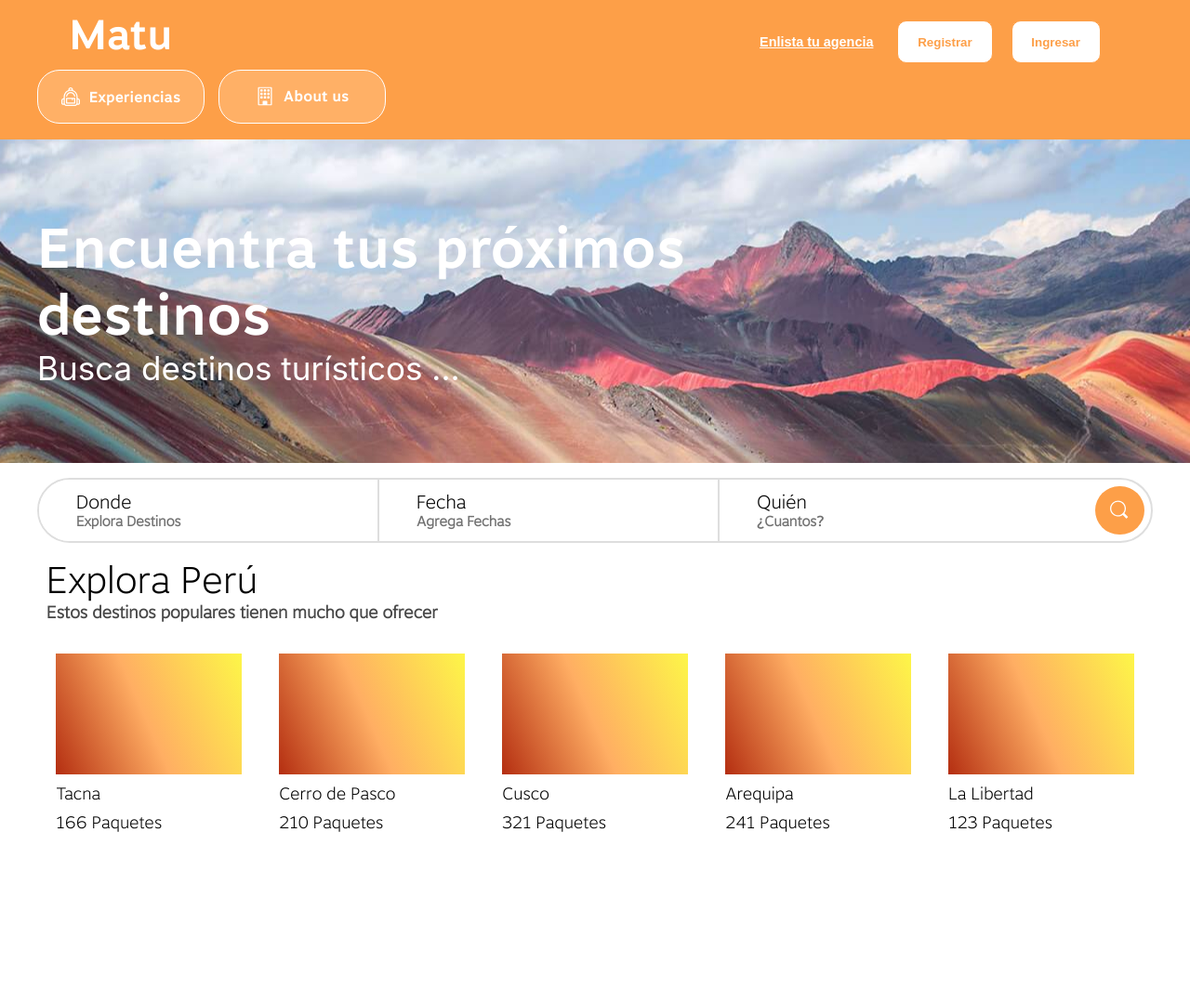
After one commit to roquidev/Matu, a Django app: page /demo/ in a window 1280 px wide. The commit adds this page. Shown: the whole page at 93% size. Run offline with Django 4.2, Linux system fonts and the light colour scheme.

Commit message:
Demo Page
Initial Commit

```diff
--- /dev/null
+++ b/static/demo.css
@@ -0,0 +1,367 @@
+@font-face {
+    font-family: Motiva-Light;
+    src: local("Motiva-Sans-Light"),
+        url("../static/fonts/Motiva-Sans-Light.ttf") format("truetype");
+}
+
+@font-face {
+    font-family: Motiva-Bold;
+    src: local("Motiva-Sans-Bold"),
+        url("../static/fonts/Motiva-Sans-Bold.ttf") format("truetype");
+}
+
+body {
+    margin: 0;
+}
+
+.matu-logo {
+    position: relative;
+    font-family: Motiva-Bold;
+}
+.logo {
+    position: absolute;
+    top: -0.03rem;
+    left: 0;
+    width: 11.25rem;
+    height: 4.69rem;
+    display: flex;
+    flex-direction: row;
+    align-items: center;
+    justify-content: center;
+    font-size: 2.81rem;
+}
+.building-1-icon {
+    position: relative;
+    width: 1.25rem;
+    height: 1.25rem;
+    overflow: hidden;
+    flex-shrink: 0;
+    object-fit: cover;
+}
+
+/* Buttons */
+
+button {
+    cursor: pointer;
+}
+
+button:hover {
+    transition: all 0.5s ease;
+}
+
+.header-component {
+    background-color: #fd9f48;
+    width: 120rem;
+    overflow: hidden;
+    display: flex;
+    flex-direction: row;
+    align-items: start;
+    justify-content: space-between;
+    padding: 0 22.5rem;
+    box-sizing: border-box;
+}
+
+/* left side */
+
+.left-side {
+    position: relative;
+    width: 23.44rem;
+    height: 9.38rem;
+    flex-shrink: 0;
+}
+
+.about-us {
+    top: 4.66rem;
+    left: 12.19rem;
+}
+.experiences {
+    top: 4.69rem;
+    left: 0;
+}
+
+.about-us,
+.experiences {
+    position: absolute;
+    border-radius: 24px;
+    background-color: #ffb066;
+    color: white;
+    border: 1px solid #fff;
+    box-sizing: border-box;
+    width: 11.25rem;
+    height: 3.63rem;
+    overflow: hidden;
+    display: flex;
+    flex-direction: row;
+    align-items: center;
+    justify-content: center;
+    padding: 0 0.81rem;
+    gap: 0.63rem;
+    font-size: 1rem;
+}
+
+.about-us:hover,
+.experiences:hover {
+    background-color: #ffc48d;
+}
+
+/* end left side */
+
+/* right side */
+
+.right-side {
+    position: relative;
+    width: 26.81rem;
+    margin-top: 1.4rem;
+    font-size: 1rem;
+    color: #fd9f48;
+    display: flex;
+    align-items: center;
+    justify-content: start;
+    gap: 1.25rem;
+}
+
+.register-button,
+.login-button {
+    position: relative;
+    border-radius: 10px;
+    background-color: #fff;
+    overflow: hidden;
+    display: flex;
+    flex-direction: row;
+    align-items: center;
+    justify-content: start;
+    padding: 0.9rem 1.3rem;
+    border: 1px solid #fd9f48;
+    color: #fd9f48;
+    font-weight: 900;
+}
+
+.register-button:hover,
+.login-button:hover {
+    background-color: #fd9f48;
+    color: #fff;
+    border: 1px solid white;
+}
+
+.list-agency {
+    position: relative;
+    font-weight: 600;
+    font-size: 0.9rem;
+    overflow: hidden;
+    color: #fff;
+    text-decoration: underline;
+    background: none;
+    border: none;
+}
+
+.list-agency:hover {
+    color: #ffd7b1;
+}
+
+/*end  right side */
+
+/* end Buttons */
+
+.banner-slogan {
+    position: relative;
+    display: inline-block;
+    width: 45.25rem;
+    font-family: Motiva-Bold;
+}
+.banner-text {
+    position: relative;
+    font-size: 2.19rem;
+    font-family: Inter;
+}
+.slogan {
+    overflow: hidden;
+    display: flex;
+    flex-direction: column;
+    align-items: flex-start;
+    justify-content: center;
+}
+.banner-component {
+    width: 120rem;
+    height: 21.75rem;
+    display: flex;
+    flex-direction: row;
+    align-items: center;
+    justify-content: flex-start;
+    background-image: url("img/banner-home.jpeg");
+    padding: 3.44rem 22.5rem;
+    box-sizing: border-box;
+    background-size: cover;
+    background-repeat: no-repeat;
+    background-position-y: 30%;
+    font-size: 3.75rem;
+}
+
+.explora-destinos {
+    position: relative;
+    font-size: 0.94rem;
+    font-weight: 600;
+    color: #717171;
+}
+.date,
+.where {
+    background-color: #fff;
+    border-right: 2px solid #dedede;
+    display: flex;
+    flex-direction: column;
+    align-items: flex-start;
+    justify-content: center;
+}
+.where {
+    align-self: stretch;
+    flex: 1;
+    overflow: hidden;
+    padding: 0.56rem 2.5rem;
+}
+.date {
+    padding: 0 2.5rem;
+}
+.circle-container-icon,
+.date,
+.who {
+    align-self: stretch;
+    flex: 1;
+    overflow: hidden;
+}
+.who {
+    background-color: #fff;
+    display: flex;
+    flex-direction: column;
+    align-items: flex-start;
+    justify-content: center;
+    padding: 0 2.5rem;
+}
+.circle-container-icon {
+    position: relative;
+    border-radius: 100px;
+    max-width: 100%;
+    max-height: 100%;
+    object-fit: fill;
+    background-color: #fd9f48;
+    padding: 15px;
+}
+.search-icon {
+    align-self: stretch;
+    width: 6.25rem;
+    flex-direction: row;
+    justify-content: center;
+    padding: 0.44rem 0.44rem 0.44rem 2.5rem;
+}
+.search-icon,
+.searchbox,
+.searchbox-component {
+    overflow: hidden;
+    flex-shrink: 0;
+    display: flex;
+    align-items: center;
+    box-sizing: border-box;
+}
+.searchbox {
+    align-self: stretch;
+    border-radius: 100px;
+    background-color: #fff;
+    border: 2px solid #dedede;
+    height: 4.38rem;
+    flex-direction: row;
+    justify-content: space-between;
+}
+.searchbox-component {
+    width: 75rem;
+    height: 6.38rem;
+    flex-direction: column;
+    justify-content: center;
+    padding: 1.63rem 0;
+    font-size: 1.25rem;
+    color: #000;
+}
+.estos-destinos-populares {
+    position: relative;
+    font-size: 1.13rem;
+    font-weight: 600;
+    color: #474747;
+}
+.tacna-child {
+    position: relative;
+    background: linear-gradient(66.25deg, #b42e11, #ffae63 47.92%, #fdf648);
+    width: 12.5rem;
+    height: 8.13rem;
+    overflow: hidden;
+    flex-shrink: 0;
+}
+.tacna {
+    background-color: #fff;
+    width: 13.75rem;
+    height: 13.75rem;
+    display: flex;
+    flex-direction: column;
+    align-items: flex-start;
+    justify-content: center;
+    padding: 0.63rem;
+    box-sizing: border-box;
+    gap: 0.63rem;
+}
+.body,
+.carrusel,
+.desktop1,
+.explore-component {
+    overflow: hidden;
+    display: flex;
+    justify-content: flex-start;
+}
+.carrusel {
+    align-self: stretch;
+    flex-direction: row;
+    align-items: center;
+    padding: 1.25rem 0;
+    gap: 1.25rem;
+    font-size: 1.13rem;
+}
+.body,
+.desktop1,
+.explore-component {
+    flex-direction: column;
+}
+.explore-component {
+    align-self: stretch;
+    height: 27.88rem;
+    flex-shrink: 0;
+    align-items: flex-start;
+    padding: 0 0.63rem;
+    box-sizing: border-box;
+    font-size: 2.5rem;
+    color: #000;
+}
+.body,
+.desktop1 {
+    align-items: center;
+}
+.body {
+    background-color: #fff;
+    width: 120rem;
+    height: 67.5rem;
+    flex-shrink: 0;
+    padding: 0 22.5rem;
+    box-sizing: border-box;
+}
+.desktop1 {
+    position: absolute;
+    height: 100%;
+    width: 100%;
+    top: 0;
+    right: 0;
+    bottom: 0;
+    left: 0;
+}
+.desktop {
+    position: relative;
+    width: 100%;
+    height: 67.5rem;
+    text-align: left;
+    font-size: 1.13rem;
+    color: #fff;
+    font-family: Motiva-Light;
+}
--- a/static/main.css
+++ b/static/main.css
@@ -1,13 +1,12 @@
 body {
-    font-family: 'Lato', sans-serif;
+    font-family: "Lato", sans-serif;
     color: #444444;
 }
-
 
 /* Section Hero */
 .slogan-title {
     font-size: 3rem;
-    color: #204B97;
+    color: #204b97;
     font-weight: 600;
 }
 
@@ -16,5 +15,4 @@ body {
     font-style: italic;
 }
 
-
 /* End Section Hero */
--- a/templates/demo.html
+++ /dev/null
@@ -1,5 +0,0 @@
-{% extends "layout.html" %}
-
-{% block content %}
-<h1>Matu Demo</h1>
-{% endblock content %}
--- /dev/null
+++ b/templates/homepage/demo.html
@@ -0,0 +1,107 @@
+{% load static %}
+<link rel="stylesheet" href="{% static 'main.css' %}" />
+<link rel="stylesheet" href="{% static 'demo.css' %}" />
+
+{% block content %}
+<!-- ======= Hero Section ======= -->
+<div class="desktop">
+    <div class="desktop1">
+        <div class="body">
+            <div class="header-component">
+                <div class="left-side">
+                    <div class="logo matu-logo">Matu</div>
+                    <button type="button" class="about-us">
+                        <img
+                            class="about-icon"
+                            alt="about-icon"
+                            src="{% static 'img/about-icon.svg' %}"
+                        />
+                        <div class="matu-logo">About us</div>
+                    </button>
+                    <button type="button" class="experiences">
+                        <img
+                            class="experiences-icon"
+                            alt="about-icon"
+                            src="{% static 'img/experiences-icon.svg' %}"
+                        />
+                        <div class="matu-logo">Experiencias</div>
+                    </button>
+                </div>
+                <div class="right-side">
+                    <button type="button" class="list-agency">
+                        Enlista tu agencia
+                    </button>
+                    <button class="register-button matu">Registrar</button>
+                    <button class="login-button matu">Ingresar</button>
+                </div>
+            </div>
+
+            <div class="banner-component">
+                <div class="slogan">
+                    <b class="banner-slogan">Encuentra tus próximos destinos</b>
+                    <div class="banner-text">Busca destinos turísticos ...</div>
+                </div>
+            </div>
+            <div class="searchbox-component">
+                <div class="searchbox">
+                    <div class="where">
+                        <div class="matu">Donde</div>
+                        <div class="explora-destinos">Explora Destinos</div>
+                    </div>
+                    <div class="date">
+                        <div class="matu">Fecha</div>
+                        <div class="explora-destinos">Agrega Fechas</div>
+                    </div>
+                    <div class="who">
+                        <div class="matu">Quién</div>
+                        <div class="explora-destinos">¿Cuantos?</div>
+                    </div>
+                    <div class="search-icon">
+                        <img
+                            class="circle-container-icon"
+                            alt=""
+                            src="{% static 'img/mag-glass-icon.svg' %}"
+                        />
+                    </div>
+                </div>
+            </div>
+            <div class="explore-component">
+                <div class="slogan">
+                    <div class="matu">Explora Perú</div>
+                    <div class="estos-destinos-populares">
+                        Estos destinos populares tienen mucho que ofrecer
+                    </div>
+                </div>
+                <div class="carrusel">
+                    <div class="tacna">
+                        <div class="tacna-child"></div>
+                        <div class="matu">Tacna</div>
+                        <div class="matu">166 Paquetes</div>
+                    </div>
+                    <div class="tacna">
+                        <div class="tacna-child"></div>
+                        <div class="matu">Cerro de Pasco</div>
+                        <div class="matu">210 Paquetes</div>
+                    </div>
+                    <div class="tacna">
+                        <div class="tacna-child"></div>
+                        <div class="matu">Cusco</div>
+                        <div class="matu">321 Paquetes</div>
+                    </div>
+                    <div class="tacna">
+                        <div class="tacna-child"></div>
+                        <div class="matu">Arequipa</div>
+                        <div class="matu">241 Paquetes</div>
+                    </div>
+                    <div class="tacna">
+                        <div class="tacna-child"></div>
+                        <div class="matu">La Libertad</div>
+                        <div class="matu">123 Paquetes</div>
+                    </div>
+                </div>
+            </div>
+        </div>
+    </div>
+</div>
+
+{% endblock content %}
```
Also changed, not shown: static/fonts/Motiva-Sans-Bold.ttf (added), static/fonts/Motiva-Sans-Light.ttf (added), static/img/about-icon.svg (added), static/img/banner-home.jpeg (added), static/img/experiences-icon.svg (added), static/img/mag-glass-icon.svg (added).
